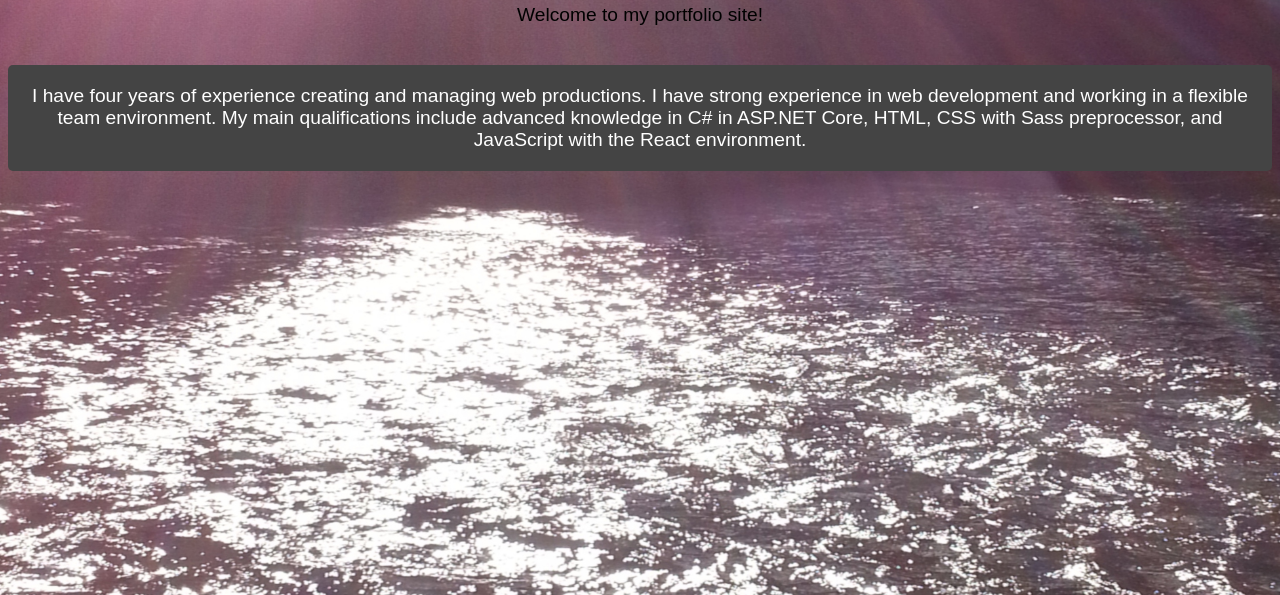
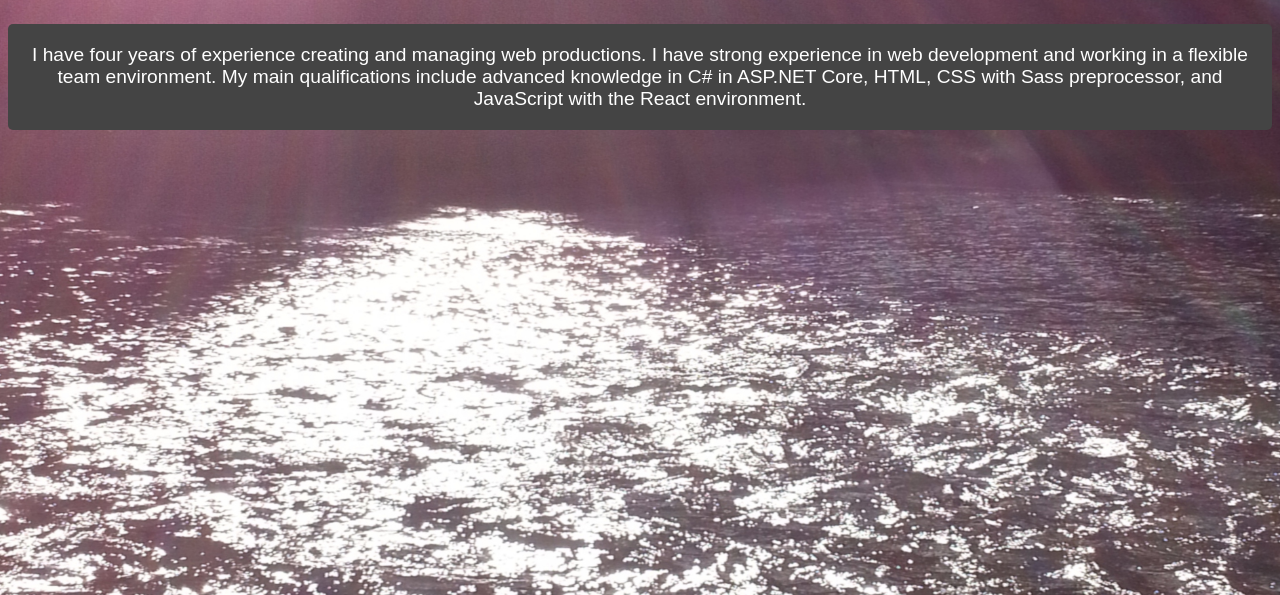
Before and after one commit to AlexKSparks/AlexKSparks.github.io, a plain HTML site: page about.html in a window 1280 px wide. Shown: the part 205-800 px from the top of the page. Drawn offline with nearby package versions, Linux system fonts and the light colour scheme; files whose address does not match are found by name; a web font is replaced by a local one.

Commit message:
Update about.html

```diff
--- a/about.html
+++ b/about.html
@@ -18,7 +18,7 @@
         </ul>
         </header>
         <h2>About</h2>
-        <p id="wel">Welcome to my portfolio site!</p>
+
 
 
         <p id="desc">I have four years of experience creating and managing web productions. I have strong experience in web development and working in a flexible team environment. My main qualifications include advanced knowledge in C# in ASP.NET Core, HTML, CSS with Sass preprocessor, and JavaScript with the React environment.</p>
```
